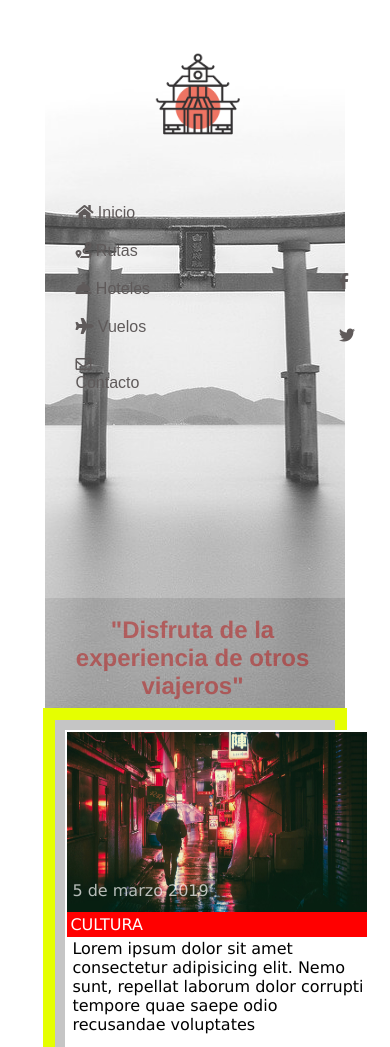
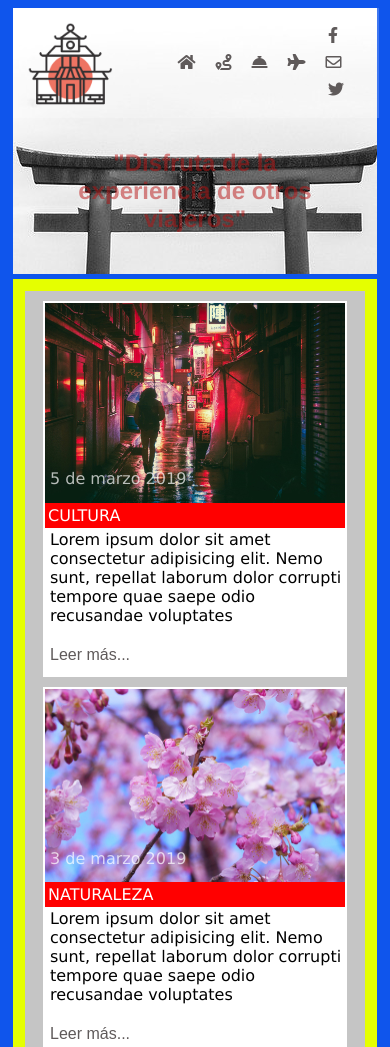
Before and after one commit to guillermotriguero/react, a plain HTML site: page index-flex.html in a window 390 px wide. Shown: the top 1047 px of the page. Drawn offline with Linux system fonts and the light colour scheme.

Commit message:
Correcciones versiones tablet-móvil (menú, ancho, etc.).

```diff
--- a/index-flex.html
+++ b/index-flex.html
@@ -24,22 +24,23 @@
             <div class="bigitem">
                 <ul>
                     <li>
-                        <a href="#"><i class="fas fa-home"></i> Inicio</a>
+                        <a href="#"><i class="fas fa-home"></i><span>Inicio</span> </a>
                     </li>
                     <li>
-                        <a href="#"><i class="fas fa-route"></i> Rutas</a>
+                        <a href="#"><i class="fas fa-route"></i><span> Rutas</span></a>
                     </li>
                     <li>
-                        <a href="#"><i class="fas fa-concierge-bell"></i> Hoteles</a>
+                        <a href="#"><i class="fas fa-concierge-bell"></i> <span>Hoteles</span></a>
                     </li>
                     <li>
-                        <a href="#"><i class="fas fa-plane"></i> Vuelos</a>
+                        <a href="#"><i class="fas fa-plane"></i> <span>Vuelos</span></a>
                     </li>
                     <li>
-                        <a href="#"><i class="far fa-envelope"></i> Contacto</a>
+                        <a href="#"><i class="far fa-envelope"></i> <span>Contacto</span></a>
                     </li>
                 </ul>
             </div>
+
             <div class="item-redes">
                 <a href="#"><i class="fab fa-facebook-f"></i></a>
                 <br>
--- a/styles/styles.css
+++ b/styles/styles.css
@@ -30,10 +30,10 @@ li {
 /* Container grande del header con menú, logo e imagen de cabecera*/
 
 .big-container {
-    width: 1200px;
+
     margin: auto;
     background-image: url(../images/header-background.jpg);
-    background-position-y:850px;
+    background-position-y:790px;
     background-position-x: center;
 }
 
@@ -51,6 +51,11 @@ li {
 /* Logo */
 .item {
     display: flex;
+    /* height: 150px; En lugar de darle el height a la capa
+    se lo doy a la imagen: ver abajo */
+}
+
+.item img{
     height: 150px;
 }
 
@@ -58,8 +63,6 @@ li {
 
 .item-redes {
     padding: 5px;
-    width: 20%;
-    height: 150px;
     margin-top: 40px;
 }
 
@@ -83,9 +86,6 @@ li {
 .second-container {
     display: flex;
     flex-flow: row wrap;
-    width: 95%;
-    padding: 5px;
-    margin-top: 10px;
 }
 
 .item2 {
@@ -94,10 +94,9 @@ li {
     justify-content: center;
     font-weight: bold;
     font-family: "Nimbus Roman CHS Bold", Helvetica, sans-serif;
-    padding: 10px;
-    height: 150px;
+    padding: 48px;
+    /*height: 150px;  en lugar de esto es mejor un padding más grande o un min-height*/
     width: 100%;
-    margin-top: 10px;
     margin-left: 11px;
     margin-right: 11px;
     margin-bottom: 10px;
@@ -144,7 +143,6 @@ li {
 
 .item3 img {
     width: 100%;
-    height:180px;
 }
 
 .item3 p{
@@ -257,35 +255,27 @@ li {
 
 @media (max-width: 1240px) {
 
-    /* body {
+    body {
         background-color: rgb(15, 236, 26);
-    } */
+    }
 
     /*HEADER*/
 
-    /* Container del header que va dentro de .big-container (menú, logo...)*/
-    .container {
-        display: block;
-        /* En versión tablet nos conviene que los elementos se pongan uno debajo de otro*/
-    }
-
     /* Container grande del header con menú, logo e imagen de cabecera*/
 
+    /* En maquetaciones tablet-móvil es bueno que ocupe mucho sitio.
+    Recomendación Pablo: width auto + margin de 5 px*/
+
     .big-container {
-        width: 80%;
+        width: auto;
+        margin: 5px;
     }
 
     /* Menú de navegación*/
 
     .bigitem {
-        display: block;
-        position: relative;
-        left: -40px;
+
         background-color: transparent;
-    }
-
-    ul {
-        display: block;
     }
 
     /* Logo */
@@ -303,9 +293,8 @@ li {
     /*Redes sociales*/
 
     .item-redes {
-        position: relative;
-        top: -160px;
-        right: -300px;
+        display: block;
+        align-items: right;
         background-color: transparent;
         margin: auto; /* para centrarlo horizontalmente*/
     }
@@ -314,7 +303,6 @@ li {
 
     .item2{
         font-size: 2em;
-        height: 50px;
     }
 
     /*BODY*/
@@ -323,23 +311,14 @@ li {
 
     .big-container2 {
         background-color: rgb(229, 255, 0);
-        width: 80%
+        width: auto;
+        margin: 5px;
     }
 
     /* Caja grande de artículos */
 
     .third-container {
         flex: 50%;
-    }
-
-    /* Noticias-fichas */
-
-    .item3 {
-        width: 330px
-    }
-
-    .item3 img {
-        width: 330px
     }
 
     /*SIDEBAR DERECHO*/
@@ -355,20 +334,22 @@ li {
     /*Contenedor negro*/
 
     .fifth-container {
-        width: 80%;
+        width: auto;
+        margin: 5px;
     }
 
 /* VERSIÓN MÓVIL */
 @media (max-width: 750px) {
 
-    /* body {
+    body {
         background-color: rgb(15, 85, 236);
-    } */
+    }
 
     /*HEADER*/
+    /* Oculto el texto del menú para dejar solo iconos */
 
-    .item-redes {
-        right: -170px;
+    .bigitem span{
+        display: none;
     }
 
     .item2{
```
